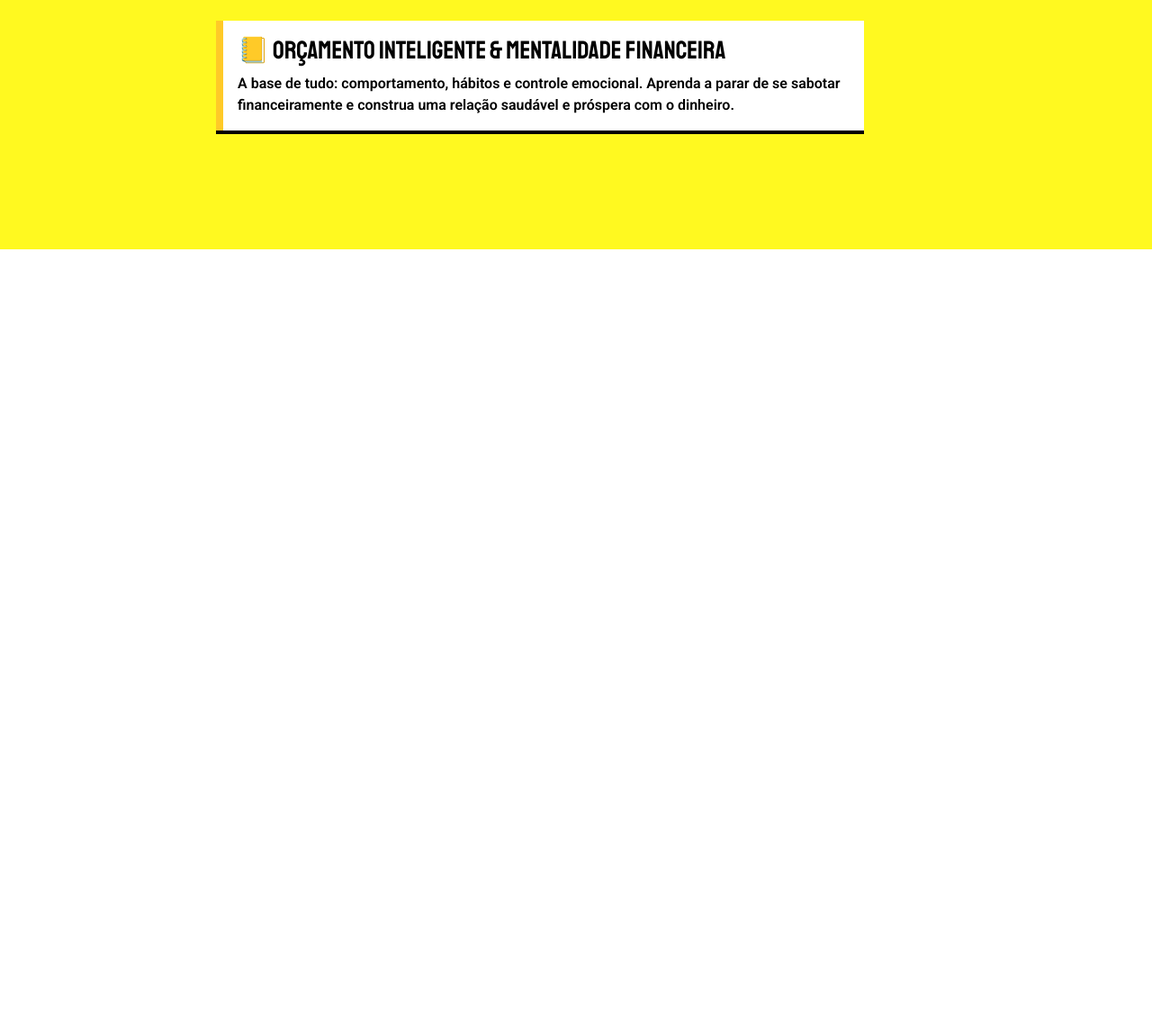
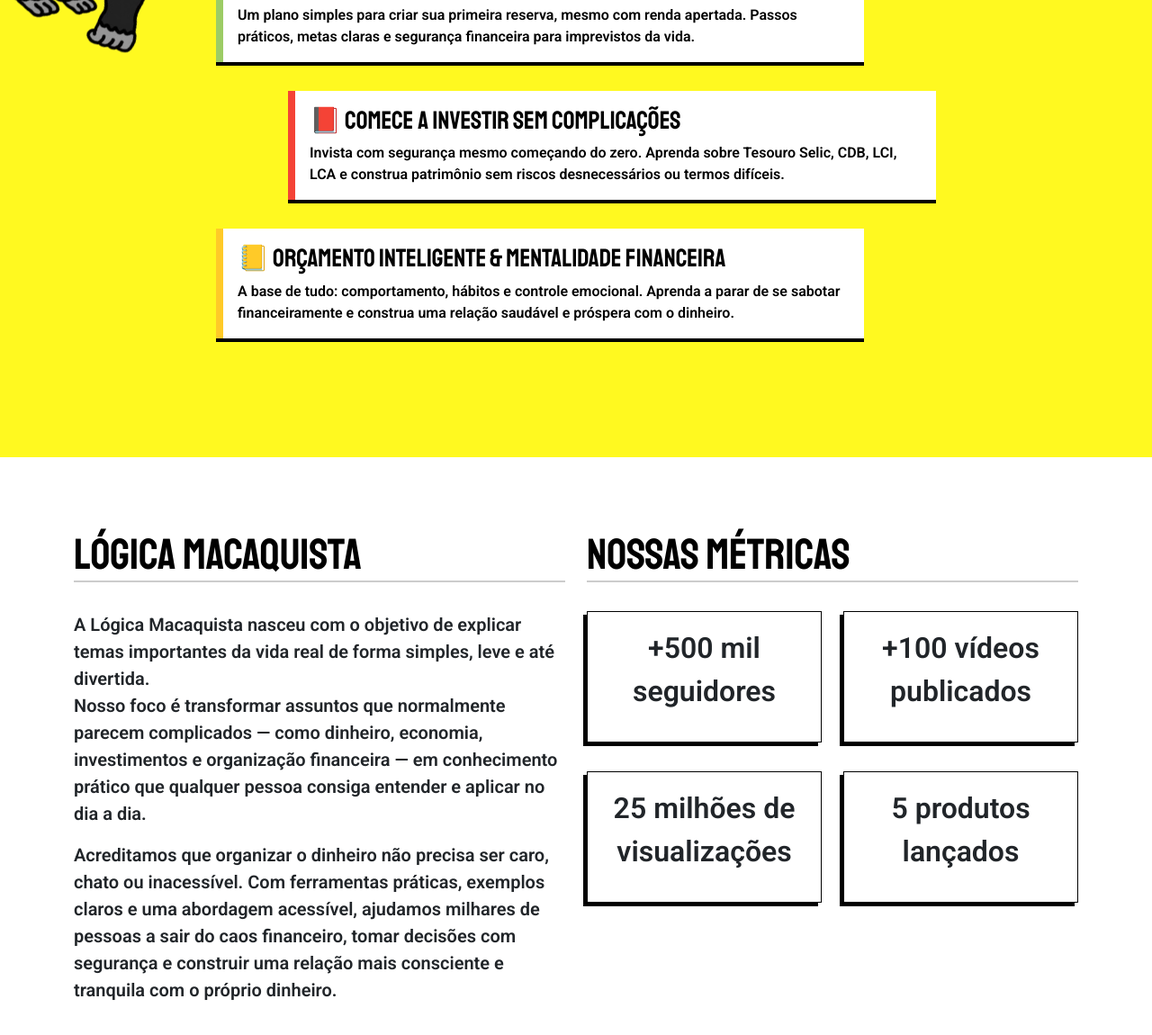
Before and after one commit to briansandes/lm-site, a plain HTML site: page index.html in a window 1280 px wide. Shown: the part 2171-3321 px from the top of the page at 90% size. Before the commit the page ends 2448 px from the top, so only its background shows below. Drawn offline with nearby package versions, Linux system fonts and the light colour scheme.

Commit message:
adicionado logica macaquista institucional

```diff
--- a/assets/css/loader.css
+++ b/assets/css/loader.css
@@ -4,15 +4,17 @@ body {
     &.loaded {
 
         section.saiba-mais,
-        section.o-ebook {
+        section.o-ebook,
+        section.logica-macaquista {
             display: block;
         }
     }
 }
 
 /* hiding sections */
-.saiba-mais,
-.o-ebook {
+section.saiba-mais,
+section.o-ebook,
+section.logica-macaquista {
     display: none;
 }
 
--- /dev/null
+++ b/assets/css/sections/logica-macaquista.css
@@ -0,0 +1,23 @@
+.logica-macaquista {
+    background: white;
+    padding-top: 80px;
+    padding-bottom: 80px;
+
+    h3.section-title {
+        font-size: 3rem;
+        border-bottom: solid 2px #cccccc;
+        margin-bottom: 32px;
+        color: black;
+    }
+
+    .item-list {
+        .item-card {
+            border: solid 1px black;
+            padding: 16px;
+            font-size: 2rem;
+            text-align: center;
+            margin-bottom: 32px;
+            box-shadow: -4px 4px 0 black;
+        }
+    }
+}
--- a/assets/css/sections/sections.css
+++ b/assets/css/sections/sections.css
@@ -1,3 +1,4 @@
 @import url('hero.css');
 @import url('saiba-mais.css');
 @import url('o-ebook.css');
+@import url('logica-macaquista.css');
--- a/index.html
+++ b/index.html
@@ -204,6 +204,17 @@
               e começar a investir de verdade — <strong>sem planilhas chatas,
                 sem economês e sem gurus malucos</strong>.
             </p>
+            <p class="fs-5 section-text">
+              Através da coleção <strong>Finanças Descomplicadas</strong>, reunimos conteúdos diretos ao
+              ponto que guiam o leitor desde o controle básico dos gastos
+              até os <strong>primeiros investimentos</strong>, passando pela <strong>eliminação de dívidas</strong>,
+              <strong>criação de reserva de emergência</strong> e desenvolvimento de uma <strong>mentalidade
+                financeira saudável</strong>.
+            </p>
+            <p class="fs-5 section-text">
+              Cada material foi estruturado para resolver uma etapa específica da jornada
+              financeira, na ordem certa, <b>sem linguagem difícil ou teoria desnecessária</b>.
+            </p>
           </div>
         </div>
       </div>
@@ -305,6 +316,81 @@
       </div>
     </section>
 
+    <section class="logica-macaquista" id="logica-macaquista">
+      <div class="container">
+        <div class="row">
+          <div class="col col-md-6">
+            <div class="institutional-holder">
+              <h3 class="section-title">
+                Lógica Macaquista
+              </h3>
+              <div class="text-holder">
+                <p class="fs-5">
+                  A Lógica Macaquista nasceu com o objetivo de explicar temas
+                  importantes da vida real de forma simples, leve e até divertida.<br />
+                  Nosso foco é transformar assuntos que normalmente
+                  parecem complicados — como dinheiro, economia,
+                  investimentos e organização financeira —
+                  em conhecimento prático que qualquer pessoa
+                  consiga entender e aplicar no dia a dia.
+                </p>
+                <p class="fs-5">
+                  Acreditamos que organizar o dinheiro não precisa ser caro,
+                  chato ou inacessível. Com ferramentas práticas,
+                  exemplos claros e uma abordagem acessível,
+                  ajudamos milhares de pessoas a sair do caos
+                  financeiro, tomar decisões com segurança e
+                  construir uma relação mais consciente e tranquila com o próprio dinheiro.
+                </p>
+              </div>
+            </div>
+          </div>
+
+          <div class="col col-md-6">
+            <h3 class="section-title">
+                NOSSAS MÉTRICAS
+              </h3>
+            <div class="item-list">
+              <div class="row">
+                <div class="col-6">
+                  <div class="item-card">
+                    <div class="item-icon"></div>
+                    <p class="item-title">
+                      +500 mil seguidores
+                    </p>
+                  </div>
+                </div>
+                <div class="col-6">
+                  <div class="item-card">
+                    <div class="item-icon"></div>
+                    <p class="item-title">
+                      +100 vídeos
+                      publicados
+                    </p>
+                  </div>
+                </div>
+                <div class="col-6">
+                  <div class="item-card">
+                    <div class="item-icon"></div>
+                    <p class="item-title">
+                      25 milhões de visualizações
+                    </p>
+                  </div>
+                </div>
+                <div class="col-6">
+                  <div class="item-card">
+                    <div class="item-icon"></div>
+                    <p class="item-title">
+                      5 produtos lançados
+                    </p>
+                  </div>
+                </div>
+              </div>
+            </div>
+          </div>
+        </div>
+      </div>
+    </section>
 
 
     <!-- FAQ -->
```
